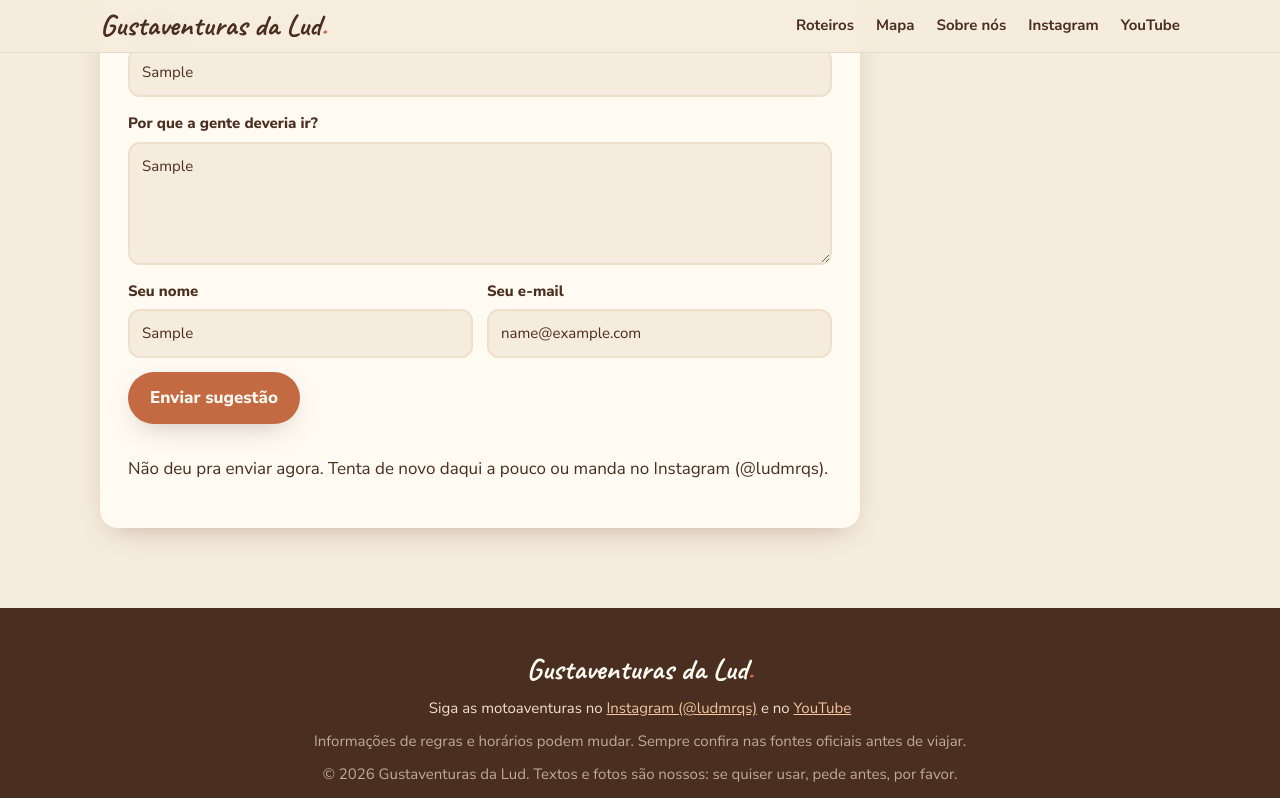
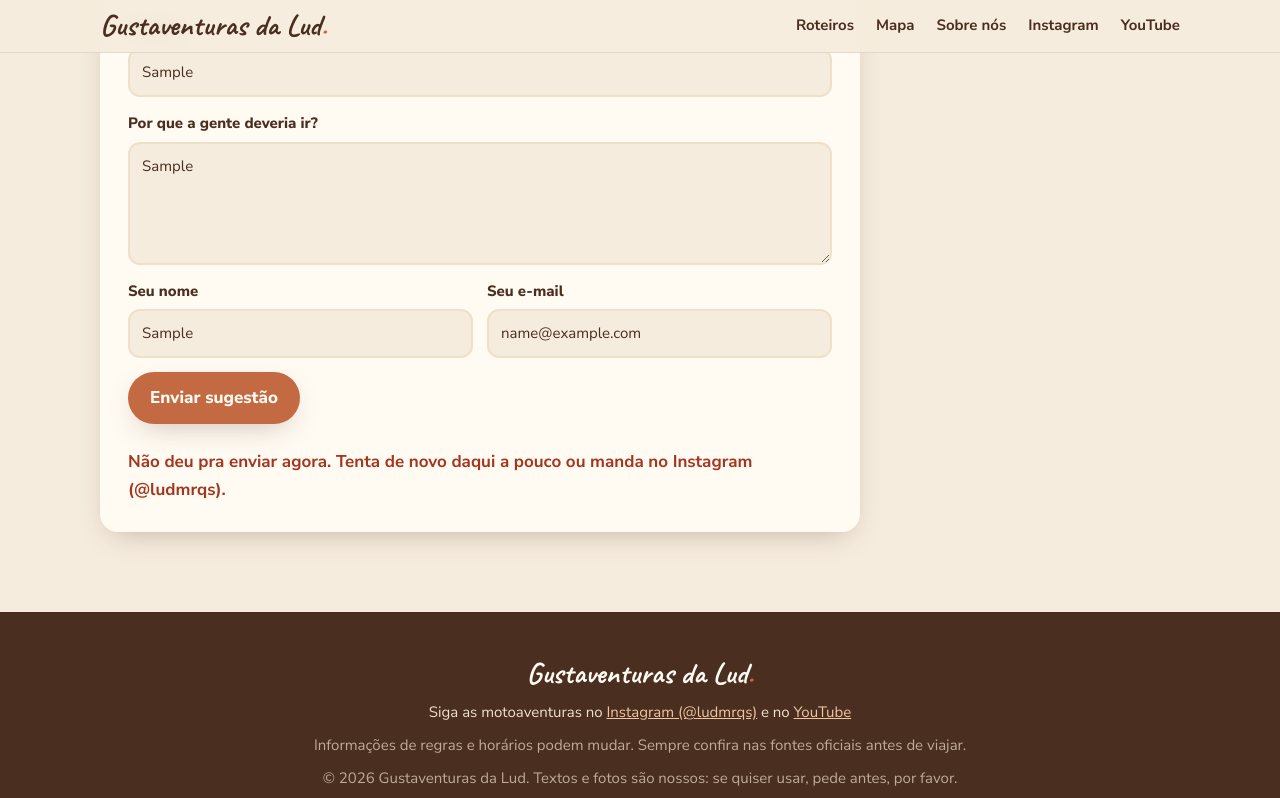
Before and after one commit to Ludmila06Marques/ludmila06marques.github.io, a plain HTML site: page index.html in a window 1280 px wide. Both pictures are taken after typing "Sample", "Sample", "Sample", "name@example.com" into the empty fields and a click on the button "Enviar sugestão". Shown: the part 4565-5363 px from the top of the page. Drawn offline with Linux system fonts and the light colour scheme; no server answers.

Commit message:
Add files via upload

```diff
--- a/assets/style.css
+++ b/assets/style.css
@@ -386,3 +386,7 @@ a.card:hover { transform: translateY(-5px); color: inherit; }
 
 /* ---- bandeiras ---- */
 .bandeira { display: inline-block; width: 18px; height: 12px; object-fit: cover; border-radius: 2px; margin-right: 6px; vertical-align: -1px; box-shadow: 0 0 0 1px rgba(60,40,20,.15); }
+
+.sugestao-status { margin: 10px 0 0; font-weight: 600; min-height: 1.4em; }
+.sugestao-status.ok { color: #2f6b3a; }
+.sugestao-status.erro { color: #a3361f; }
```
